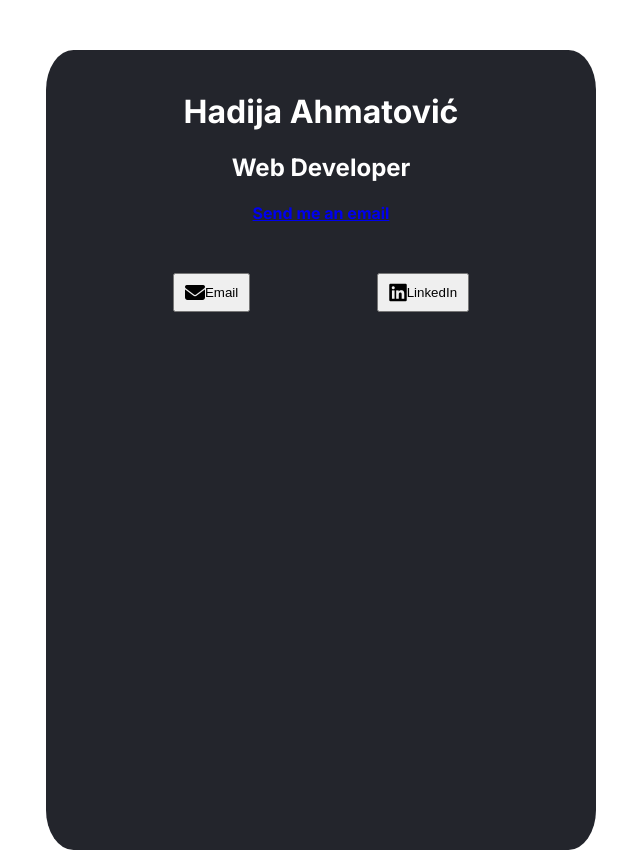
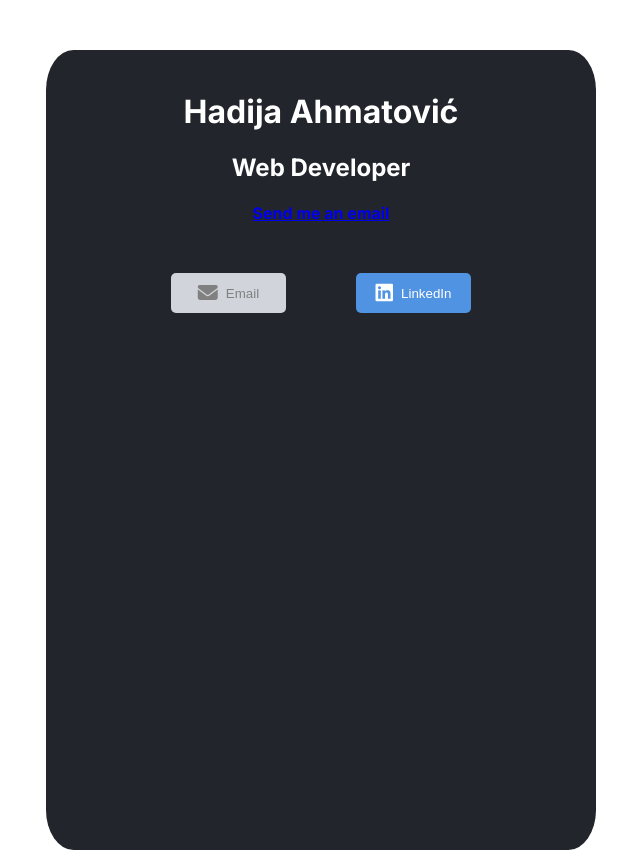
Before and after one commit to hahmatovic1/digital-business-card, a React (Create React App) app: page / in a window 1280 px wide. Shown: the whole page, without its empty margins (319-959 px from the left). Built offline with nearby package versions, Linux system fonts and the light colour scheme.

Commit message:
style: Add color and margin to buttons

```diff
--- a/public/styles.css
+++ b/public/styles.css
@@ -25,17 +25,28 @@ body{
     padding-top: 21px;
 }
 
-.buttons{
-    display: flex;
-    align-items: center;
-    justify-content: space-evenly;
+
+
+.btn{
+    margin: 0 35px;
+    padding: 10px;
+    width: 115px;
+    height: 40px;
+    font-weight: 500;
+    border: none;
+    border-radius: 5px;
 }
 
-.buttons:hover{
-    background-color: blue;
-
+.btn > i {
+    padding-right: 8px;
 }
 
-.btn{
-    padding: 10px;
+.btn-envelope{
+    background-color: #D1D5DB;
+    color: gray;
 }
+
+.btn-linkedin{
+    background-color: #5093E2;
+    color: #fff;
+}
--- a/src/components/MainText.jsx
+++ b/src/components/MainText.jsx
@@ -3,8 +3,8 @@ import React from 'react';
 export default function MainText(){
     return (
         <div className="buttons">
-            <button className="btn"><i class="fa-solid fa-envelope fa-xl"></i>Email</button>
-            <button className="btn"><i class="fa-brands fa-linkedin fa-xl"></i>LinkedIn</button>
+            <button className="btn btn-envelope"><i class="fa-solid fa-envelope fa-xl"></i>Email</button>
+            <button className="btn btn-linkedin"><i class="fa-brands fa-linkedin fa-xl"></i>LinkedIn</button>
         </div>
     )
 }
```
